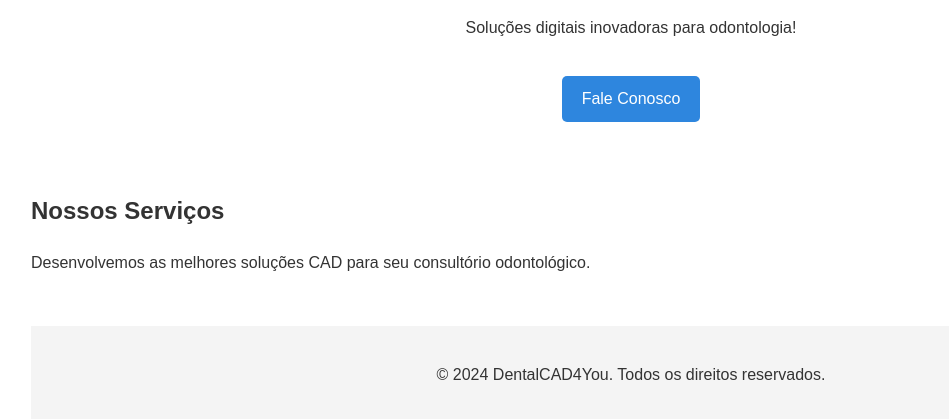
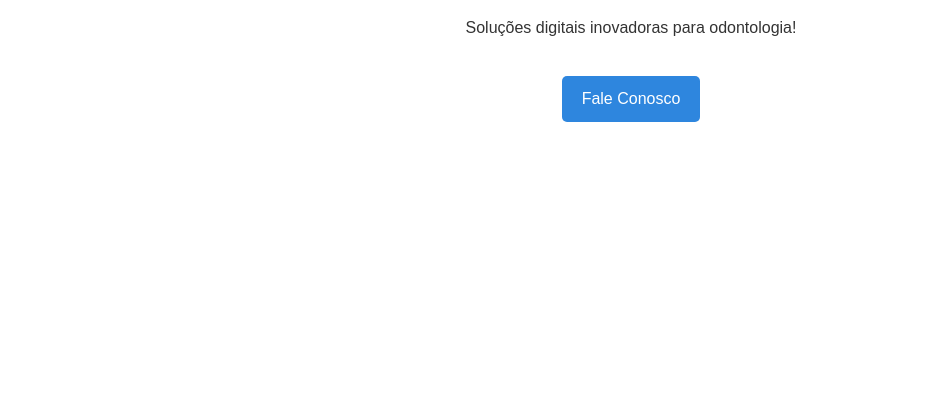
Before and after one commit to cdincao/cdincao.github.io, a plain HTML site: page index.html in a window 1280 px wide. Shown: the part 173-592 px from the top of the page, without its empty margins (9-958 px from the left). Drawn offline with Linux system fonts and the light colour scheme.

Commit message:
Update index.html

```diff
--- a/index.html
+++ b/index.html
@@ -30,12 +30,6 @@
             text-decoration: none;
             margin-top: 20px;
         }
-        footer {
-            text-align: center;
-            margin-top: 50px;
-            padding: 20px;
-            background: #f4f4f4;
-        }
     </style>
 </head>
 <body>
@@ -44,17 +38,5 @@
         <p>Soluções digitais inovadoras para odontologia!</p>
         <a href="contato.html" class="btn">Fale Conosco</a>
     </header>
-
-    <main>
-        <section>
-            <h2>Nossos Serviços</h2>
-            <p>Desenvolvemos as melhores soluções CAD para seu consultório odontológico.</p>
-            <!-- Adicione mais conteúdo aqui -->
-        </section>
-    </main>
-
-    <footer>
-        <p>© 2024 DentalCAD4You. Todos os direitos reservados.</p>
-    </footer>
 </body>
 </html>
```
